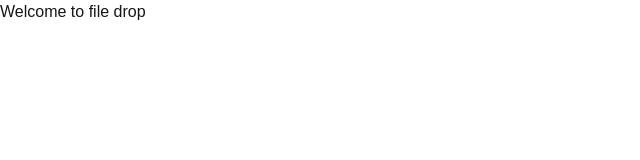
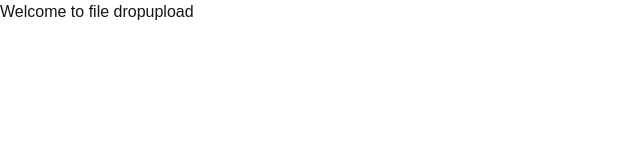
Before and after one commit to RustyRishii/filedrop, a Next.js app: page / in a window 1280 px wide. Shown: the top 160 px of the page, without its empty margins (0-640 px from the left). Built offline with nearby package versions, Linux system fonts and the light colour scheme.

Commit message:
added a button

```diff
--- a/app/page.tsx
+++ b/app/page.tsx
@@ -4,6 +4,7 @@ export default function Home() {
   return (
     <div>
       Welcome to file drop
+      <button>upload</button>
     </div>
   );
 }
```
